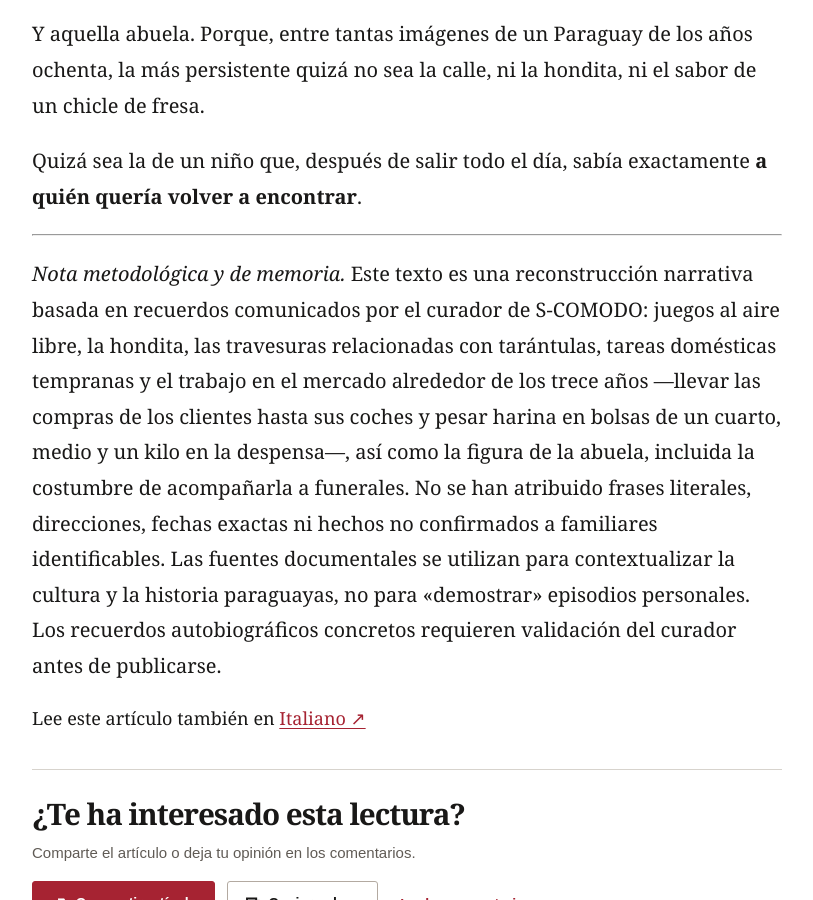
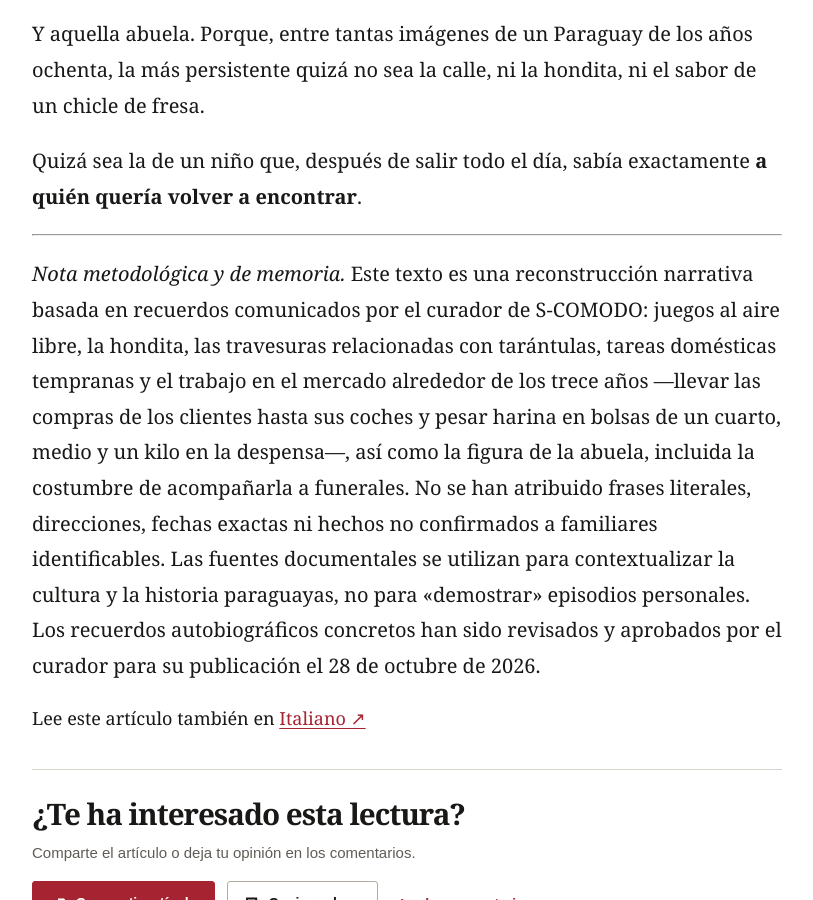
Before and after one commit to manzo8b/s-comodo, a Jekyll site: the page built from _posts/2026-10-28-la-infancia-que-cabia-en-una-calle.md, in a window 1280 px wide and 900 px high, scrolled down 7818 px. Shown: the whole window, without its empty margins (233-1046 px from the left). Built offline with Jekyll 4.4.1, drawn with Linux system fonts in a browser that asks for light colours.

Commit message:
Finalize approved autobiographical disclosure and polish SC010 Italian headline

```diff
--- a/_posts/2026-10-28-la-infancia-que-cabia-en-una-calle.md
+++ b/_posts/2026-10-28-la-infancia-que-cabia-en-una-calle.md
@@ -169,4 +169,4 @@ Quizá sea la de un niño que, después de salir todo el día, sabía exactament
 
 ---
 
-*Nota metodológica y de memoria.* Este texto es una reconstrucción narrativa basada en recuerdos comunicados por el curador de S-COMODO: juegos al aire libre, la hondita, las travesuras relacionadas con tarántulas, tareas domésticas tempranas y el trabajo en el mercado alrededor de los trece años —llevar las compras de los clientes hasta sus coches y pesar harina en bolsas de un cuarto, medio y un kilo en la despensa—, así como la figura de la abuela, incluida la costumbre de acompañarla a funerales. No se han atribuido frases literales, direcciones, fechas exactas ni hechos no confirmados a familiares identificables. Las fuentes documentales se utilizan para contextualizar la cultura y la historia paraguayas, no para «demostrar» episodios personales. Los recuerdos autobiográficos concretos requieren validación del curador antes de publicarse.
+*Nota metodológica y de memoria.* Este texto es una reconstrucción narrativa basada en recuerdos comunicados por el curador de S-COMODO: juegos al aire libre, la hondita, las travesuras relacionadas con tarántulas, tareas domésticas tempranas y el trabajo en el mercado alrededor de los trece años —llevar las compras de los clientes hasta sus coches y pesar harina en bolsas de un cuarto, medio y un kilo en la despensa—, así como la figura de la abuela, incluida la costumbre de acompañarla a funerales. No se han atribuido frases literales, direcciones, fechas exactas ni hechos no confirmados a familiares identificables. Las fuentes documentales se utilizan para contextualizar la cultura y la historia paraguayas, no para «demostrar» episodios personales. Los recuerdos autobiográficos concretos han sido revisados y aprobados por el curador para su publicación el 28 de octubre de 2026.
```
Also changed, not shown: _posts/2026-10-28-linfanzia-che-stava-in-una-strada-paraguay-anni-ottanta.md (+1 -1 lines).
